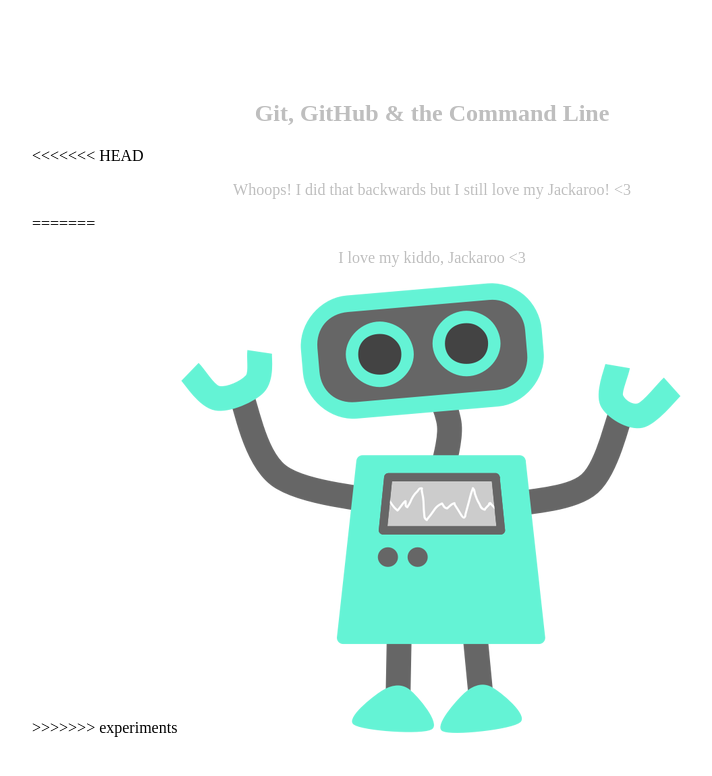
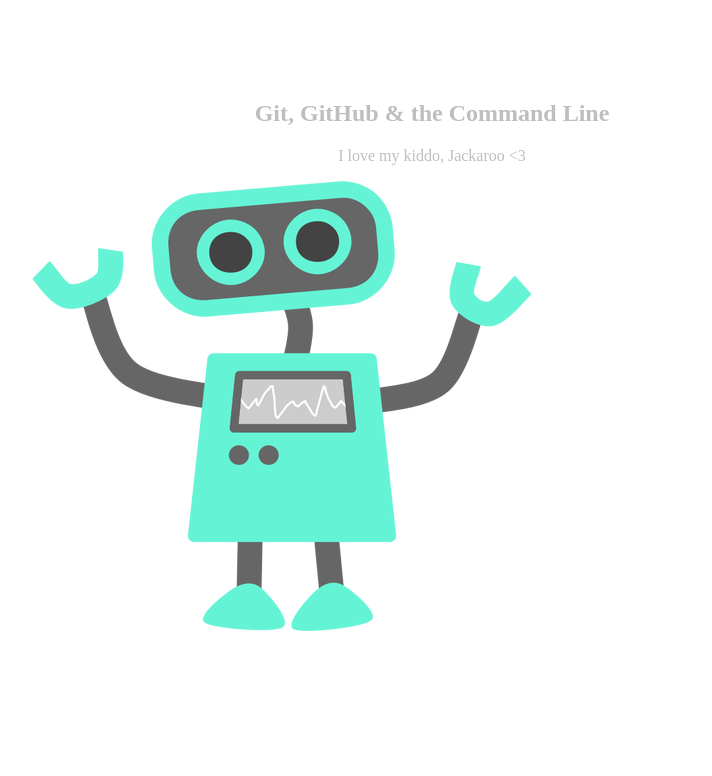
Before and after one commit to elellebee/my-first-repository, a plain HTML site: page index.html in a window 1280 px wide. Shown: the whole page, without its empty margins (208-920 px from the left). Drawn offline with Linux system fonts and the light colour scheme.

Commit message:
this is interesting

```diff
--- a/index.html
+++ b/index.html
@@ -9,11 +9,7 @@
 <body>
 	<section>
 		<h1>Git, GitHub & the Command Line</h1>
-<<<<<<< HEAD
-		<p>Whoops! I did that backwards but I still love my Jackaroo! <3</p>
-=======
 		<p>I love my kiddo, Jackaroo <3</p>
->>>>>>> experiments
 		<img src="img/happy-blue-robot.png">
 	</section>
 </body>
```
